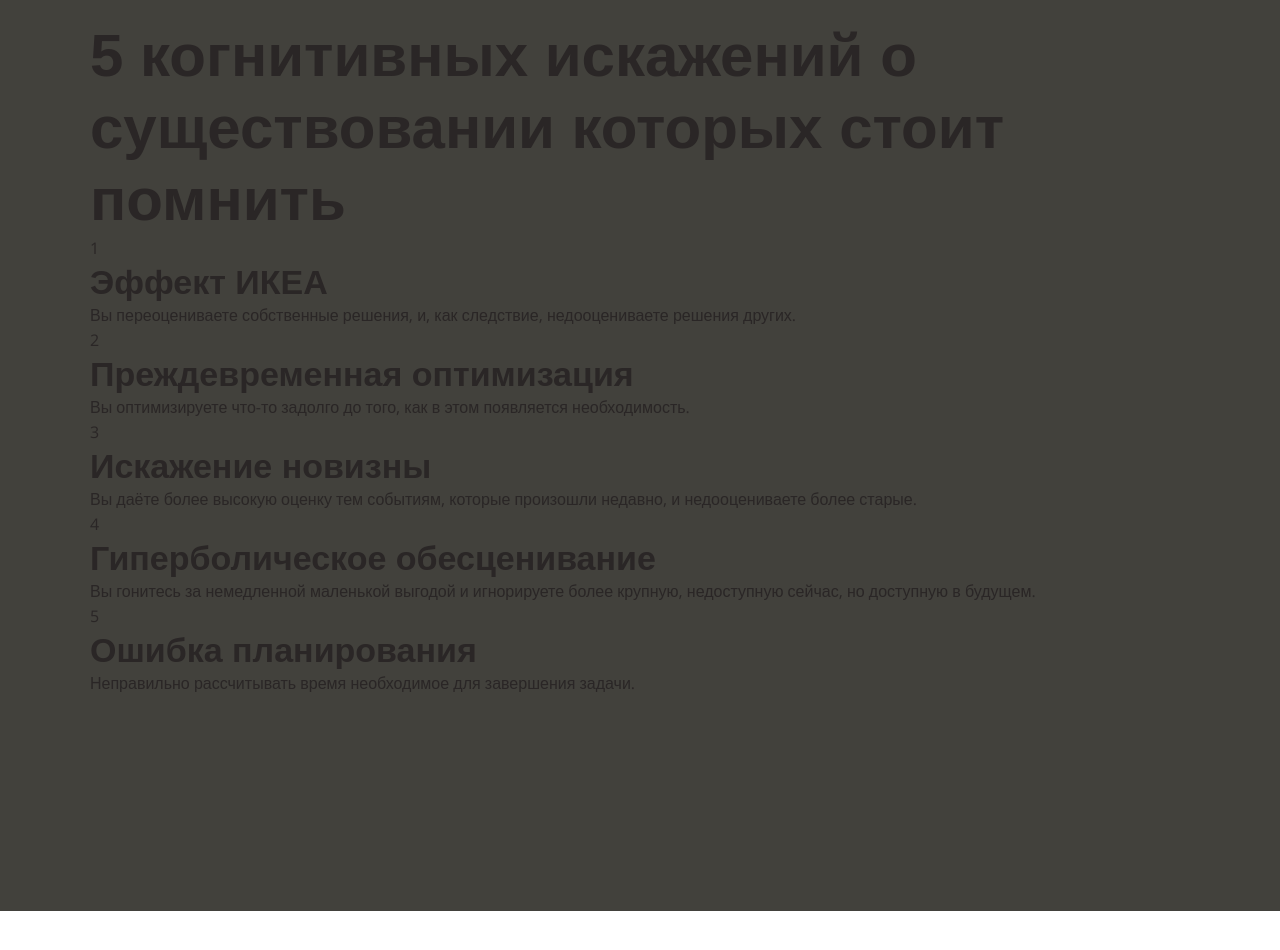
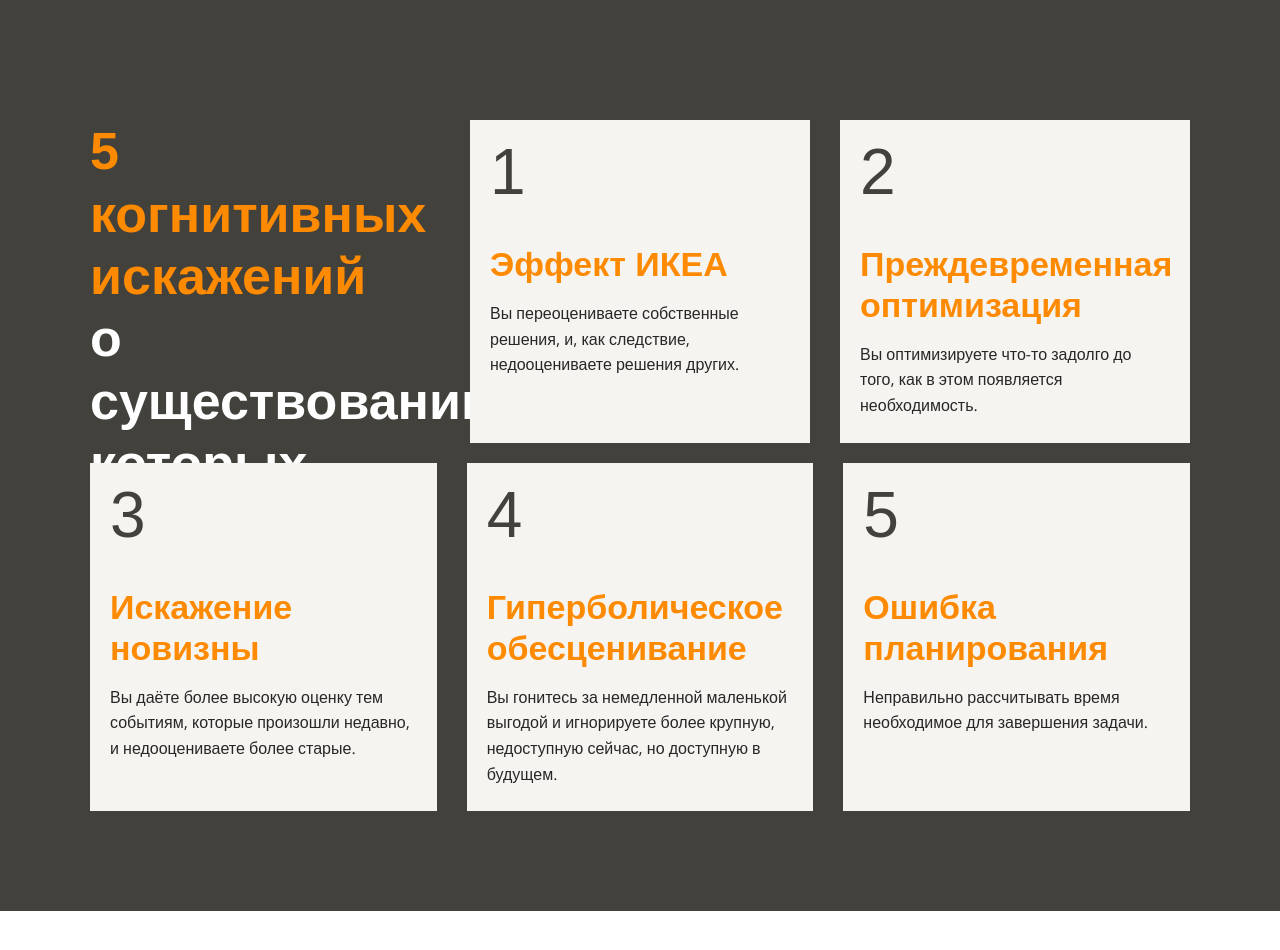
Before and after one commit to NadyaPod/layout-designer-project-lvl1, a website: page src/index.html in a window 1280 px wide. Shown: the part 1800-2750 px from the top of the page. Drawn offline with nearby package versions, Linux system fonts and the light colour scheme; grey boxes are pictures that could not be loaded; a web font is replaced by a local one.

Commit message:
feat: implement step 5

```diff
--- a/src/index.html
+++ b/src/index.html
@@ -30,7 +30,7 @@
             продуктивности, багам и бесконечному разочарованию.</p>
           <p>Если мы сможем минимизировать воздействие одного или нескольких из этих факторов, то сможем сломать и цикл,
             а остатки нейтрализовать.</p>
-          <button class="btn btn-hero"><a href="">Подробнее</a></button>
+          <button class="btn btn-hero"><a href="#navigation">Подробнее</a></button>
         </div>
       </div>
     </header>
@@ -44,40 +44,63 @@
         </div>
       </section>
 
-      <section class="section nav-section">
+      <section class="section nav-section" id="navigation">
         <div class="container">
-          <nav>
-            <h2><span>5 когнитивных искажений</span> о существовании которых стоит помнить</h2>
+          <nav class="nav-container">
+            <div class="first-row">
               <div class="card">
+                <h2><span class="orange-text">5 когнитивных искажений</span><br> о существовании которых стоит помнить</h2>
+              </div>
+
+              <div class="card">
+                <a href="">
                   <span>1</span>
                   <h3>Эффект ИКЕА</h3>
-              <p>Вы переоцениваете собственные решения, и, как следствие, недооцениваете решения других.</p>
+                  <p class="text">Вы переоцениваете собственные решения, и, как следствие, недооцениваете решения других.</p>
+                </a>
               </div>
+
               <div class="card">
+                <a href="">
                   <span>2</span>
                   <h3>Преждевременная оптимизация</h3>
-              <p>Вы оптимизируете что-то задолго до того, как в этом появляется необходимость.</p>
+                  <p class="text">Вы оптимизируете что-то задолго до того, как в этом появляется необходимость.</p>
+                </a>
               </div>
-            <div class="card">
+            </div>
+
+            <div class="second-row">
+              <div class="card card-2">
+                <a href="">
                   <span>3</span>
                   <h3>Искажение новизны</h3>
-              <p>Вы даёте более высокую оценку тем событиям, которые произошли недавно, и недооцениваете более старые.
+                  <p class="text">Вы даёте более высокую оценку тем событиям, которые произошли недавно, и недооцениваете более старые.
                   </p>
+                </a>
               </div>
-            <div class="card">
+
+              <div class="card card-2">
+                <a href="">
                   <span>4</span>
                   <h3>Гиперболическое обесценивание</h3>
-              <p>Вы гонитесь за немедленной маленькой выгодой и игнорируете более крупную, недоступную сейчас, но
+                  <p class="text">Вы гонитесь за немедленной маленькой выгодой и игнорируете более крупную, недоступную сейчас, но
                     доступную в будущем.</p>
+                </a>
               </div>
-            <div class="card">
+
+              <div class="card card-2">
+                <a href="">
                   <span>5</span>
                   <h3>Ошибка планирования</h3>
-              <p>Неправильно рассчитывать время необходимое для завершения задачи.</p>
+                  <p class="text">Неправильно рассчитывать время необходимое для завершения задачи.</p>
+                </a>
+              </div>
             </div>
           </nav>
         </div>
+
       </section>
+
       <section class="section">
         <div class="container"></div>
       </section>
--- a/src/styles/style.css
+++ b/src/styles/style.css
@@ -208,3 +208,64 @@ h3 {
 
   background-color: var(--main-dark);
 }
+
+.nav-container {
+  margin-top: 100px;
+}
+
+.first-row,
+.second-row {
+  display: flex;
+  gap: 30px;
+}
+
+.second-row {
+  margin-top: 20px;
+}
+
+.card {
+  width: 350px;
+  height: 323px;
+
+  background-color: var(--light);
+}
+
+.card h2 {
+  color: var(--white);
+  font-size: 52px;
+}
+
+.second-row .card,
+.first-row .card:not(:first-child) {
+  padding: 20px;
+
+  cursor: pointer;
+}
+
+.first-row .card:first-child {
+  background-color: transparent;
+}
+
+.second-row .card span,
+.first-row .card:not(:first-child) span {
+  color: var(--main-dark);
+  font-size: 64px;
+  font-family: Neucha, sans-serif;
+  line-height: 1;
+}
+
+.card h3 {
+  margin-top: 40px;
+
+  color: var(--main);
+}
+
+.card .text {
+  margin-top: 16px;
+
+  color: var(--dark);
+}
+
+.card-2 {
+  min-height: 348px;
+}
```
Lines whose indentation alone changed are shown as unchanged.
